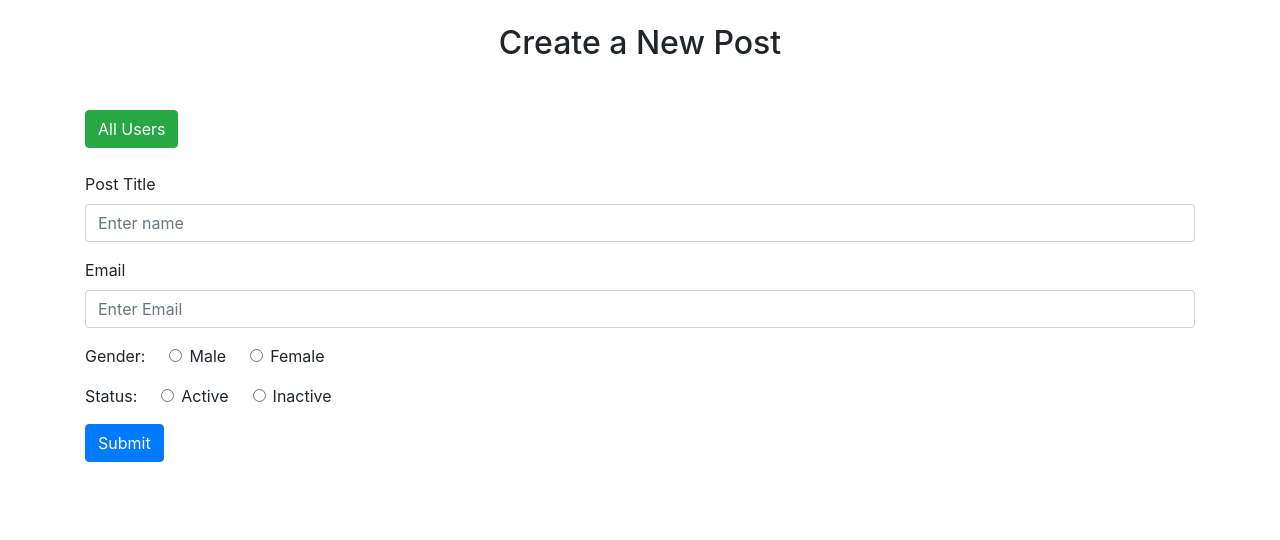
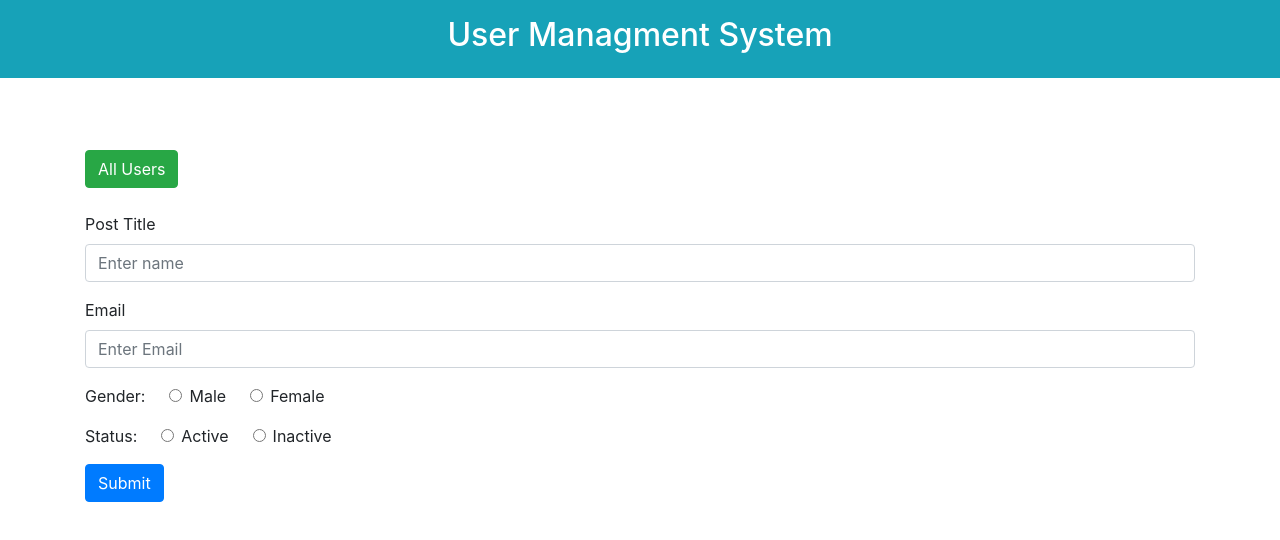
Before and after one commit to gustavupp/full-stack-blog, a React (Create React App) app in the folder client/react-mysql-blog/: page /user/new-user in a window 1280 px wide. Shown: the top 540 px of the page. Built offline with nearby package versions, Linux system fonts and the light colour scheme.

Commit message:
crud app ready

```diff
--- a/client/react-mysql-blog/src/AddUser.js
+++ b/client/react-mysql-blog/src/AddUser.js
@@ -87,9 +87,9 @@ export const AddUser = ({ edit, users, dispatch }) => {
   }
 
   return (
-    <main className="container">
+    <main className="container my-5">
       {/* edit button */}
-      <h2 className="my-4 text-center">Create a New Post</h2>
+
       <Link
         to="/"
         className="btn btn-success my-4"
--- a/client/react-mysql-blog/src/AllUsers.js
+++ b/client/react-mysql-blog/src/AllUsers.js
@@ -28,8 +28,7 @@ function AllUsers({ setEditing, getData, users }) {
   }
 
   return (
-    <main className="container">
-      <h2 className="my-4 text-center my-5">All Posts</h2>
+    <main className="container overflow-auto my-5">
       <table className="table ">
         <thead className="thead-light">
           <tr>
--- a/client/react-mysql-blog/src/App.js
+++ b/client/react-mysql-blog/src/App.js
@@ -1,9 +1,10 @@
-import { BrowserRouter as Router, Route } from 'react-router-dom'
+import { BrowserRouter as Router, Switch, Route } from 'react-router-dom'
 import AddUser from './AddUser'
 import AllUsers from './AllUsers'
 import { createStore } from 'redux'
 import { Provider } from 'react-redux'
 import { reducer } from './reducer'
+import TopSection from './TopSection'
 
 const store = createStore(reducer)
 
@@ -11,13 +12,16 @@ const App = () => {
   return (
     <Provider store={store}>
       <Router>
-        <Route exact path="/">
-          <AllUsers />
-        </Route>
-        {/* <Route path="/add-user">
+        <TopSection />
+        <Switch>
+          <Route exact path="/">
+            <AllUsers />
+          </Route>
+          {/* <Route path="/add-user">
         <AddUser />
       </Route> */}
-        <Route exact path="/user/:id" children={<AddUser />}></Route>
+          <Route exact path="/user/:id" children={<AddUser />}></Route>
+        </Switch>
       </Router>
     </Provider>
   )
--- /dev/null
+++ b/client/react-mysql-blog/src/TopSection.js
@@ -0,0 +1,11 @@
+import React from 'react'
+
+const TopSection = () => {
+  return (
+    <div className="container-fluid bg-info py-3 text-white">
+      <h2 className=" text-center">User Managment System</h2>
+    </div>
+  )
+}
+
+export default TopSection
```
